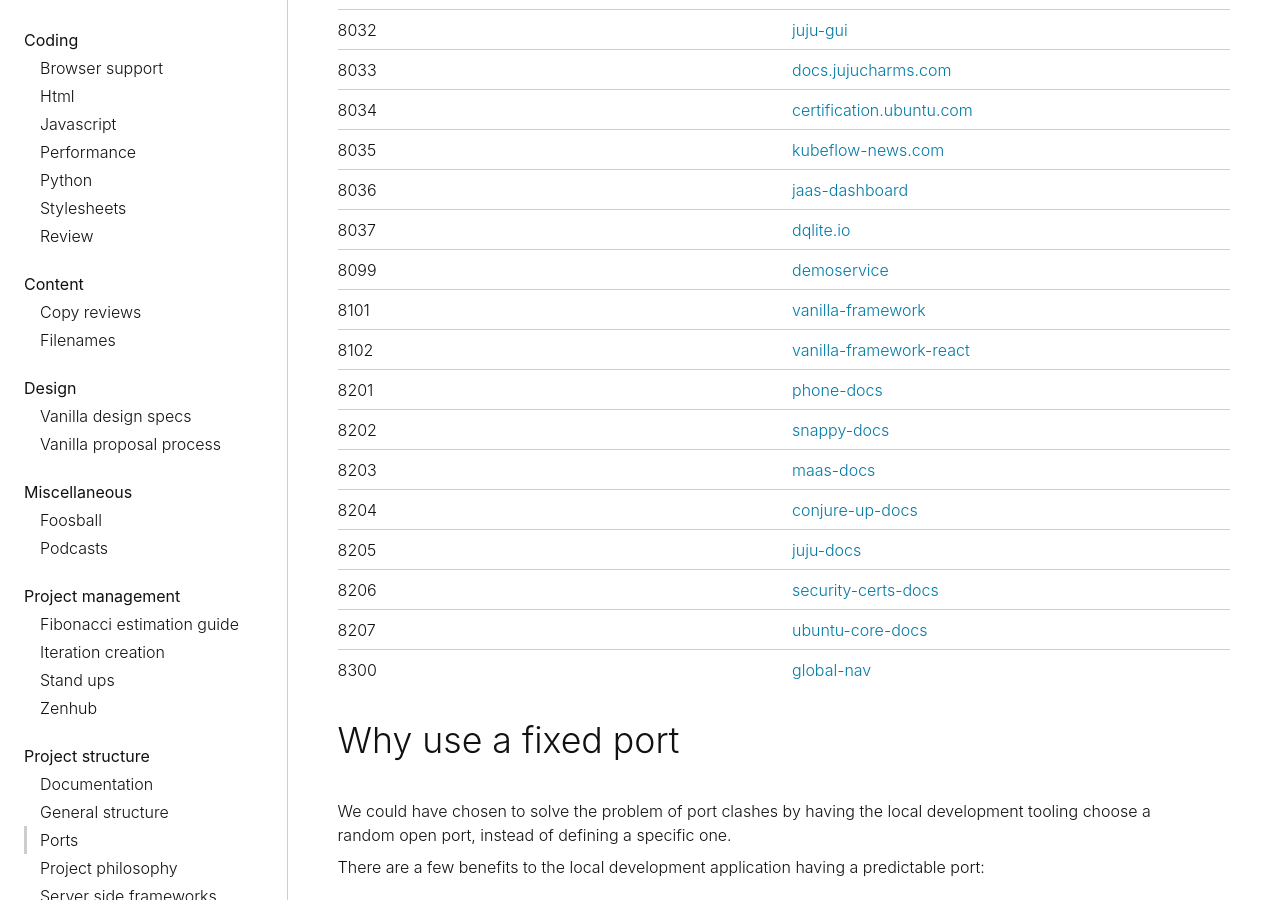
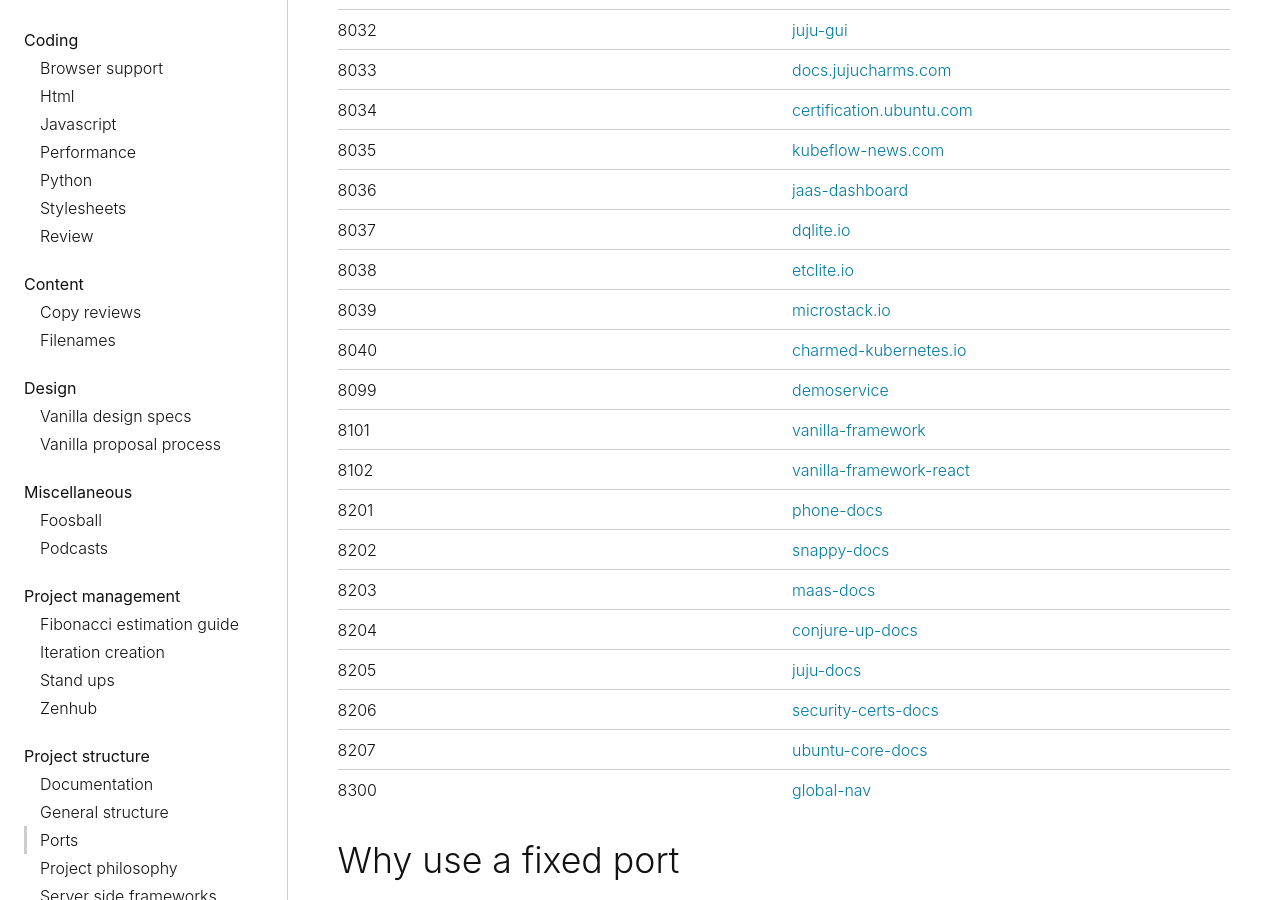
Before and after one commit to canonical-web-and-design/practices, a Jekyll site: the page built from project-structure/ports.md, in a window 1280 px wide and 900 px high, scrolled down 1885 px. Built offline with Jekyll 4.4.1, drawn with Linux system fonts in a browser that asks for light colours; some web fonts are replaced.

Commit message:
Reserve ports for new websites

```diff
--- a/project-structure/ports.md
+++ b/project-structure/ports.md
@@ -50,6 +50,9 @@
 | 8035 | [kubeflow-news.com](https://github.com/canonical-web-and-design/kubeflow-news.com)                  |
 | 8036 | [jaas-dashboard](https://github.com/canonical-web-and-design/jaas-dashboard)                        |
 | 8037 | [dqlite.io](https://github.com/canonical-web-and-design/dqlite.io)                                  |
+| 8038 | [etclite.io](https://github.com/canonical-web-and-design/etclite.io)                                |
+| 8039 | [microstack.io](https://github.com/canonical-web-and-design/microstack.io)                          |
+| 8040 | [charmed-kubernetes.io](https://github.com/canonical-web-and-design/charmed-kubernetes.io)          |
 | 8099 | [demoservice](https://github.com/canonical-web-and-design/demoservice)                              |
 | 8101 | [vanilla-framework](https://github.com/canonical-web-and-design/vanilla-framework)                  |
 | 8102 | [vanilla-framework-react](https://github.com/canonical-web-and-design/vanilla-framework-react)      |
```
